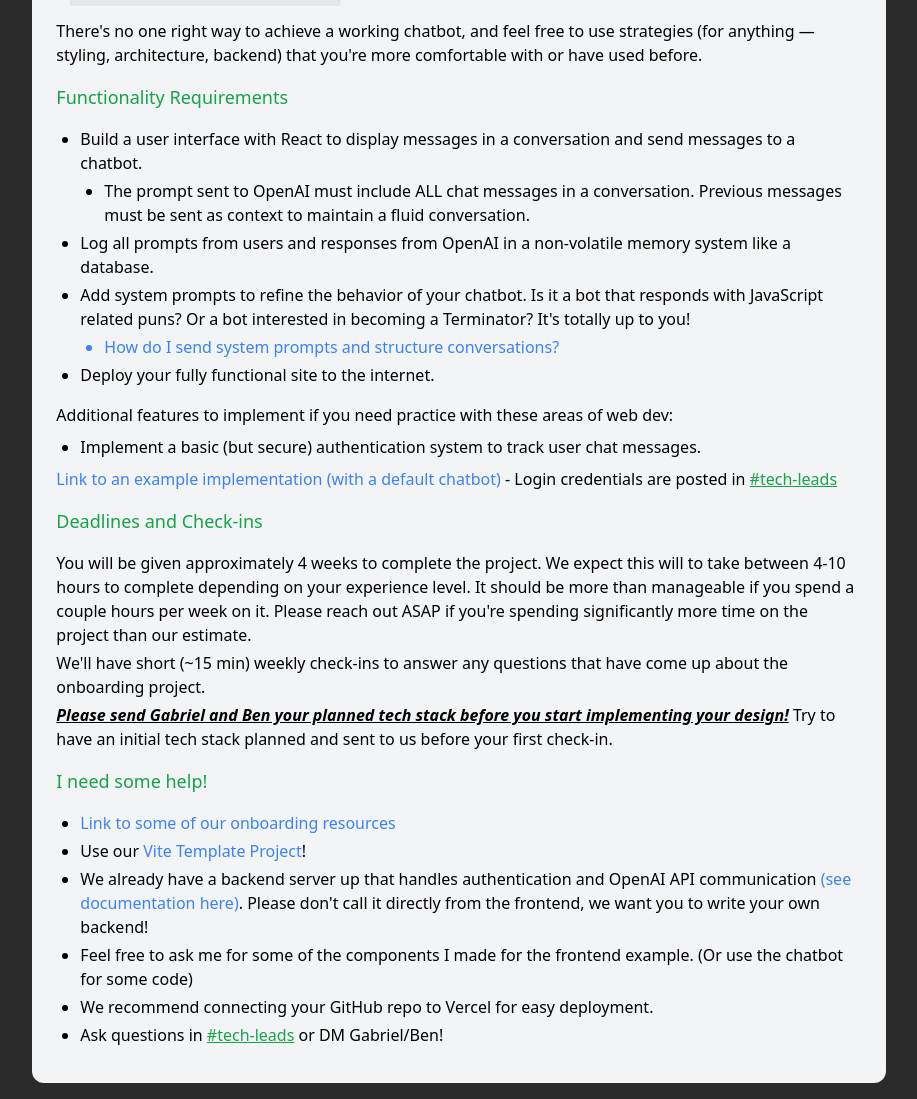
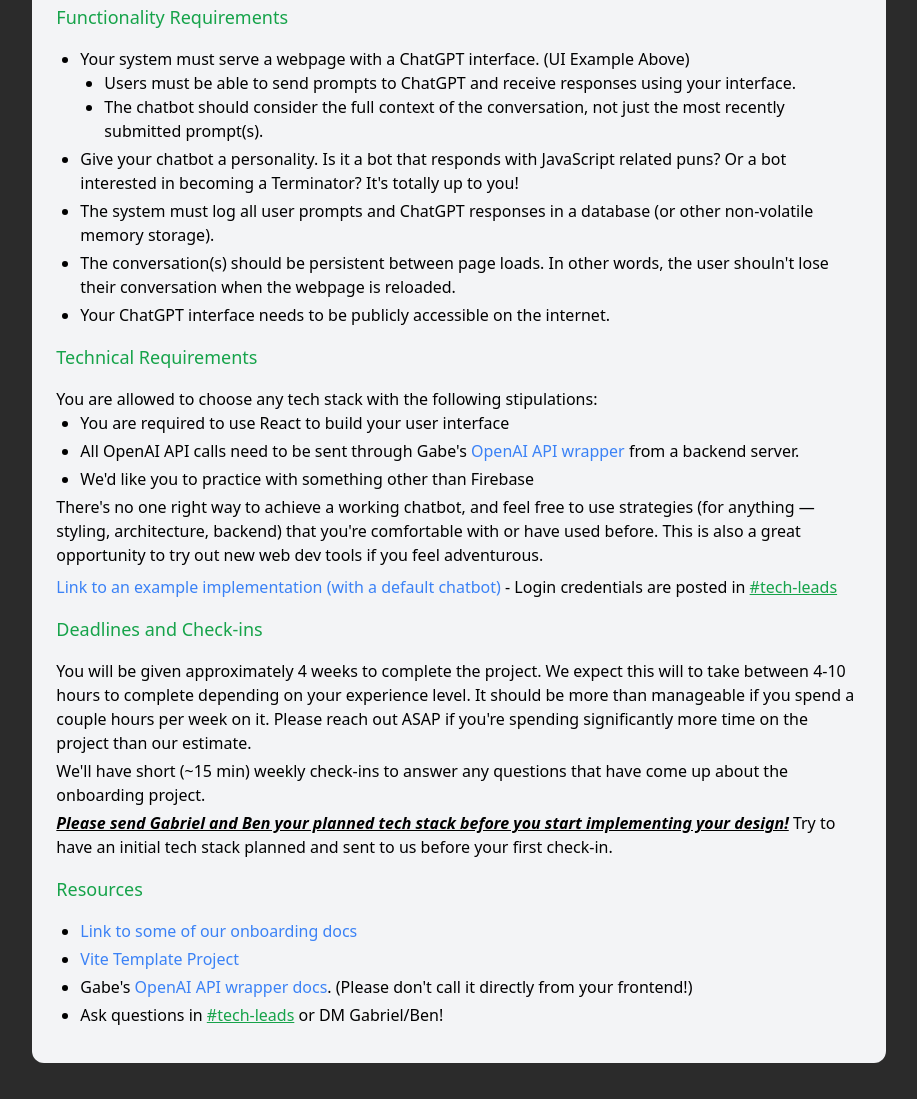
Before and after one commit to gabrielsessions/jc-tl-onboarding-2024, a website: page onboarding/index.html in a window 1280 px wide. Shown: the part 982-2081 px from the top of the page, without its empty margins (181-1098 px from the left). Drawn offline with Linux system fonts and the light colour scheme.

Commit message:
revised proj description

```diff
--- a/onboarding/index.html
+++ b/onboarding/index.html
@@ -35,55 +35,54 @@
     </p>
 
     <h3 class="my-4 text-xl text-green-600 font-semibold">🐘 JumboCodeGPT 🐘</h3>
-    <p>
+    <p class="my-2">
       Large Language Models (LLMs) have the potential to drastically impact education and require us to rethink how we
       teach CS. They're also an incredibly useful resource when debugging when debugging code. In this project, you'll
-      use your prompt engineering and programming skills to create an ChatGPT-like
+      use your prompt engineering and programming skills to create a ChatGPT
       interface with React!
     </p>
-    <p class="my-2">Here's what your final interface <span class="italic">could</span> look like:</p>
     <img width="300px" src="../img/chatgpt_interface_example.png" alt="Example of a ChatGPT interface"></img>
-
-    <p>There's no one right way to achieve a working chatbot, and feel free to use strategies (for anything — styling, architecture, backend) that you're more comfortable with or have used before.</p>
 
     <h3 class="my-4 text-lg text-green-600 ">Functionality Requirements</h3>
     <ul class="ml-4 lg:ml-6 lg:mr-2 list-disc">
       <li class="list-item mb-1">
-        Build a user interface with React to display messages in a conversation and send messages to a chatbot.
+        Your system must serve a webpage with a ChatGPT interface. (UI Example Above)
         <ul class="ml-4 lg:ml-6 lg:mr-2 list-disc">
-          <li class="list-item my-1">
-            The prompt sent to OpenAI must include ALL chat messages in a conversation.
-            Previous messages must be sent as context to maintain a fluid conversation.
+          <li>Users must be able to send prompts to ChatGPT and receive responses using your interface.</li>
+          <li>The chatbot should consider the full context of the conversation, not just the most recently submitted prompt(s).
           </li>
         </ul>
       </li>
-      <li class="list-item mb-1">
-        Log all prompts from users and responses from OpenAI in a non-volatile memory system like a database.
+      <li class="mb-1">
+        Give your chatbot a personality. Is it a bot that responds with JavaScript related
+        puns? Or a bot interested in becoming a Terminator? It's totally up to you!
       </li>
       <li class="list-item mb-1">
-        Add system prompts to refine the behavior of your chatbot. Is it a bot that responds with JavaScript related
-        puns? Or a bot interested in becoming a Terminator? It's totally up to you!
-        <ul class="ml-4 lg:ml-6 lg:mr-2 list-disc">
-          <a class="list-item my-1 text-blue-500 hover:underline active:text-blue-600"
-            href="https://platform.openai.com/docs/guides/text-generation/chat-completions-api" target="_blank"
-            rel="noreferrer">
-            How do I send system prompts and structure conversations?
-          </a>
-        </ul>
-
+        The system must log all user prompts and ChatGPT responses in a database (or other non-volatile memory storage).
       </li>
       <li class="list-item mb-1">
-        Deploy your fully functional site to the internet.
+        The conversation(s) should be persistent between page loads. In other words, the user
+        shouln't lose their conversation when the webpage is reloaded.
+      </li>
+      <li class="list-item mb-1">Your ChatGPT interface needs to be publicly accessible on the internet.</li>
+
+    </ul>
+
+    <h3 class="my-4 text-lg text-green-600 ">Technical Requirements</h3>
+    <p>You are allowed to choose any tech stack with the following stipulations:</p>
+    <ul class="ml-4 lg:ml-6 lg:mr-2 list-disc">
+      <li class="list-item mb-1">
+        You are required to use React to build your user interface
+      </li>
+      <li class="mb-1">All OpenAI API calls need to be sent through Gabe's <a class="text-blue-500 hover:underline active:text-blue-600" target="_blank" rel="noreferrer"
+        href="./server_documentation.txt">OpenAI API wrapper</a> from a backend server.</li>
+      <li class="list-item mb-1">
+        We'd like you to practice with something other than Firebase
       </li>
     </ul>
-
-    <p class="my-2 mt-4">Additional features to implement if you need practice with these areas of web dev:</p>
-    <ul class="ml-4 lg:ml-6 lg:mr-2 list-disc">
-      <li class="list-item mb-1">
-        Implement a basic (but secure) authentication system to track user chat messages.
-      </li>
-    </ul>
-
+    <p>There's no one right way to achieve a working chatbot, and feel free to use strategies (for anything — styling,
+      architecture, backend) that you're comfortable with or have used before. This is also a great opportunity to try
+      out new web dev tools if you feel adventurous.</p>
     <div class="my-2"></div>
 
 
@@ -97,30 +96,25 @@
       hours per week on it. Please reach out ASAP if you're spending significantly more time on the project than our
       estimate.</p>
     <p class="my-1">
-      We'll have short (~15 min) weekly check-ins to answer any questions that have come up about the onboarding project.
+      We'll have short (~15 min) weekly check-ins to answer any questions that have come up about the onboarding
+      project.
     </p>
     <p class="my-1">
-      <span class="italic underline font-semibold">Please send Gabriel and Ben your planned tech stack before you start implementing your design!</span> Try to have an initial tech stack planned and sent to us before your first check-in.
+      <span class="italic underline font-semibold">Please send Gabriel and Ben your planned tech stack before you start
+        implementing your design!</span> Try to have an initial tech stack planned and sent to us before your first
+      check-in.
     </p>
 
-    <h3 class="my-4 text-lg text-green-600 ">I need some help!</h3>
+    <h3 class="my-4 text-lg text-green-600 ">Resources</h3>
     <ul class="ml-4 lg:ml-6 lg:mr-2 list-disc mt-2">
-      <li class="mb-1 list-item"><a class="text-blue-500 hover:underline active:text-blue-600" href="../resources/">Link to some of our onboarding resources</a></li>
-      <li class="list-item mb-1">Use our <a target="_blank" rel="noreferrer"
+      <li class="mb-1 list-item"><a class="text-blue-500 hover:underline active:text-blue-600" href="../resources/">Link
+          to some of our onboarding docs</a></li>
+      <li class="list-item mb-1"><a target="_blank" rel="noreferrer"
           href="https://github.com/JumboCode/vite-template/tree/main"
-          class="text-blue-500 hover:underline active:text-blue-600">Vite Template Project</a>!</li>
+          class="text-blue-500 hover:underline active:text-blue-600">Vite Template Project</a></li>
       <li class="list-item mb-1">
-        We already have a backend server up that handles authentication and OpenAI API communication <a
-          class="text-blue-500 hover:underline active:text-blue-600" href="./server_documentation.txt">(see
-          documentation
-          here)</a>. Please don't call it directly from the frontend, we want you to write your own backend!
-      </li>
-      <li class="list-item mb-1">
-        Feel free to ask me for some of the components I made for the frontend example. (Or use the chatbot for some
-        code)
-      </li>
-      <li class="list-item mb-1">
-        We recommend connecting your GitHub repo to Vercel for easy deployment.
+        Gabe's <a
+          class="text-blue-500 hover:underline active:text-blue-600" href="./server_documentation.txt">OpenAI API wrapper docs</a>. (Please don't call it directly from your frontend!)
       </li>
       <li class="list-item mb-1">
         Ask questions in <span class="text-green-600 underline">#tech-leads</span> or DM Gabriel/Ben!
```
Also changed, not shown: output.css.
